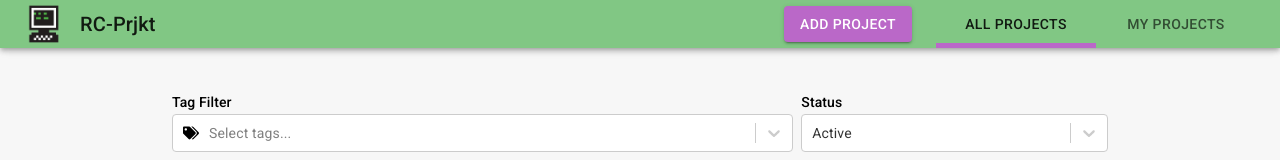
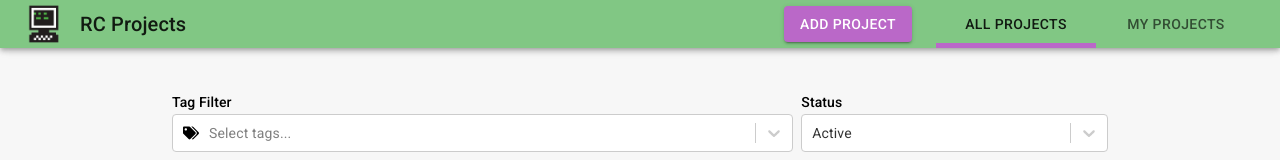
Before and after one commit to ArtSze/rc-prjkt, a React (Create React App) app in the folder client/: page / in a window 1280 px wide. Shown: the top 160 px of the page. Built offline with nearby package versions, Linux system fonts and the light colour scheme; no server answers.

Commit message:
update RC-Prjkt to RC Projects

```diff
--- a/client/public/index.html
+++ b/client/public/index.html
@@ -5,7 +5,7 @@
         <meta name="viewport" content="width=device-width, initial-scale=1" />
         <link rel="shortcut icon" type="image/x-icon" href="https://d29xw0ra2h4o4u.cloudfront.net/assets/favicon-fd33bcf9469496ce49e8d76911c3d3c05e6ca4240f8fa614655b7d98f5a01969.ico" />
         <link rel="stylesheet" href="https://fonts.googleapis.com/css?family=Roboto:300,400,500,700&display=swap" />
-        <title>RC-Prjkt</title>
+        <title>RC Projects</title>
     </head>
     <body style="background-color: #f7f7f7; margin: 0 auto;">
         <div id="root"></div>
--- a/client/src/components/App/Nav.tsx
+++ b/client/src/components/App/Nav.tsx
@@ -26,7 +26,7 @@ const Nav = ({ allProjects, setAllProjects, setParams }: NavProps): JSX.Element
                 <Avatar variant="square" alt="logo" src={logo}></Avatar>
                 <Hidden xsDown>
                     <Typography component="h1" variant="h6">
-                        RC-Prjkt
+                        RC Projects
                     </Typography>
                 </Hidden>
             </div>
```
